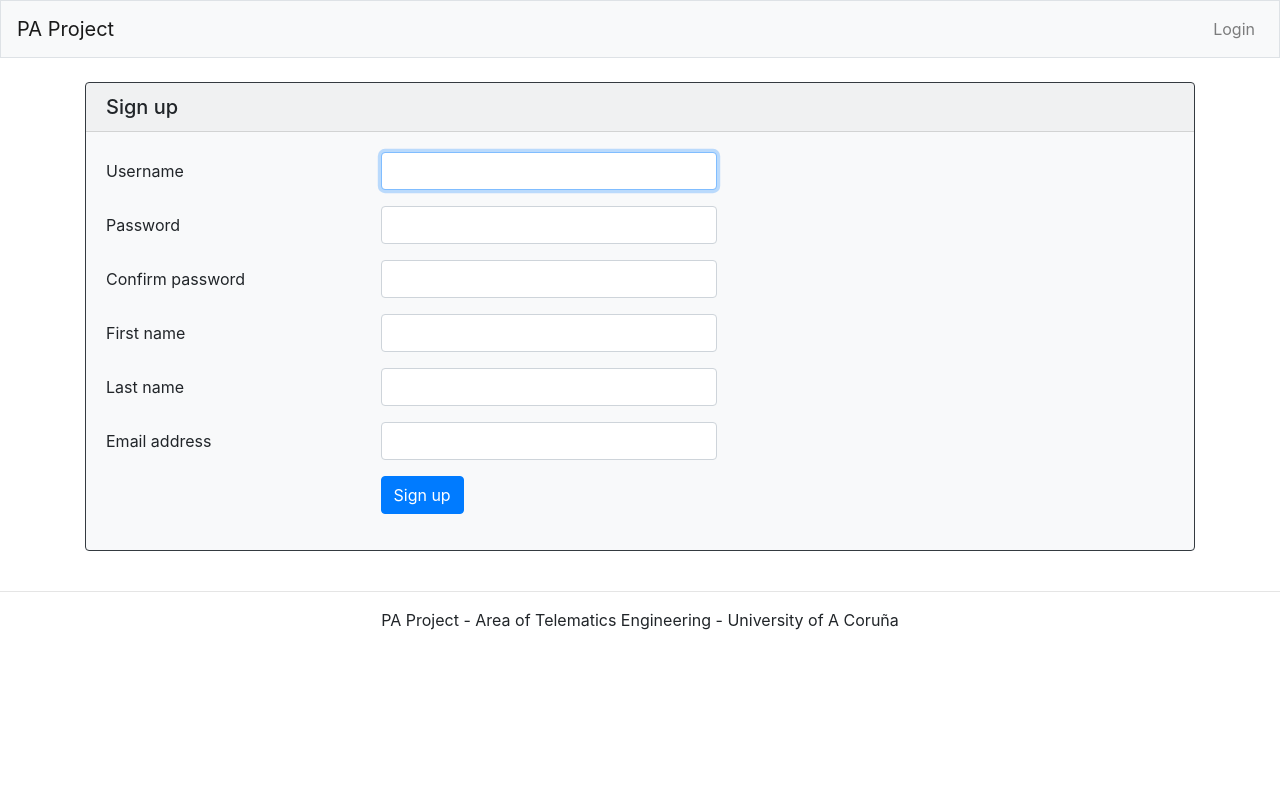
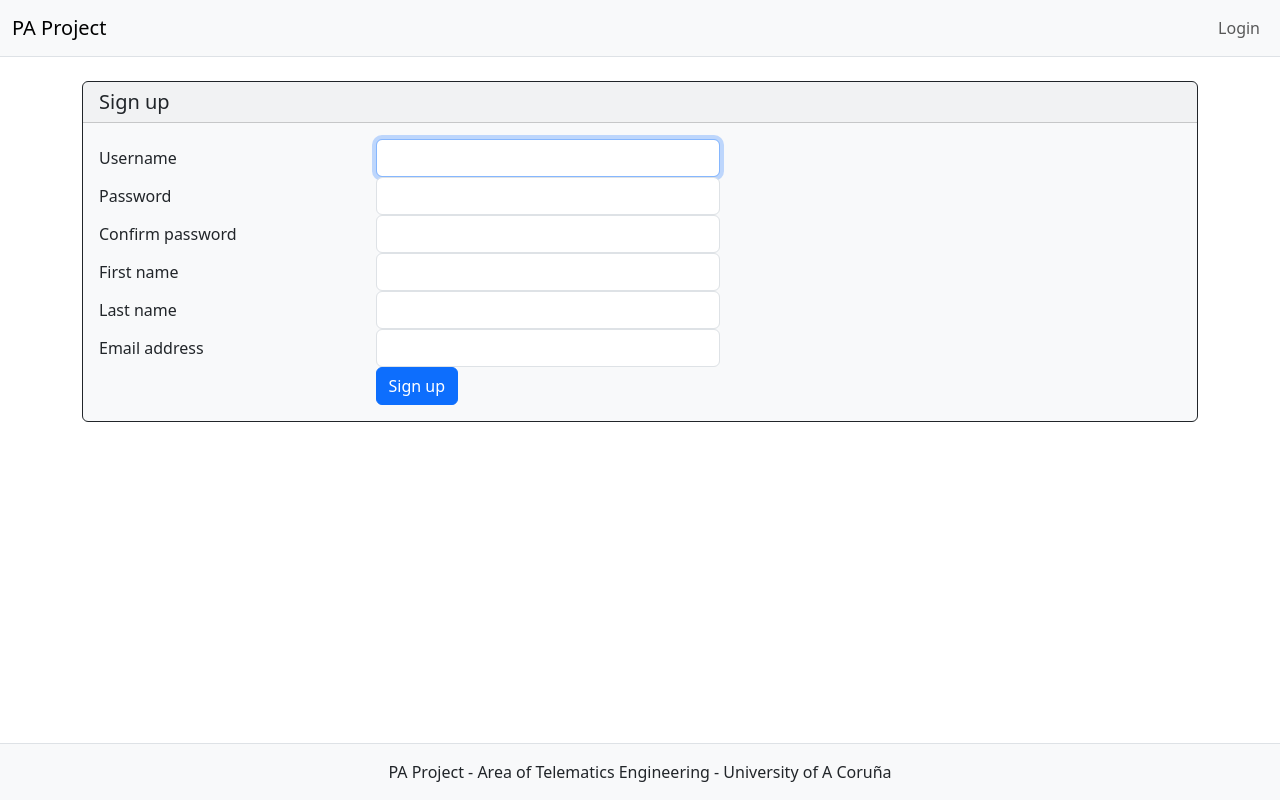
Before and after one commit to udc-fic-pa/pa-project, a React (Vite) app in the folder frontend/: page /users/signup in a window 1280 px wide. Built offline with nearby package versions, Linux system fonts and the light colour scheme.

Commit message:
Arranque de la migración a react-boostrap.
Se migra el layout.

```diff
--- a/frontend/package.json
+++ b/frontend/package.json
@@ -14,10 +14,9 @@
   "dependencies": {
     "@fortawesome/fontawesome-free": "^6.7.2",
     "@reduxjs/toolkit": "^2.5.1",
-    "bootstrap": "^4.6.2",
-    "jquery": "^3.7.1",
-    "popper.js": "^1.16.1",
+    "bootstrap": "^5.3.3",
     "react": "^19.0.0",
+    "react-bootstrap": "^2.10.9",
     "react-dom": "^19.0.0",
     "react-intl": "^7.1.6",
     "react-redux": "^9.2.0",
--- a/frontend/src/main.jsx
+++ b/frontend/src/main.jsx
@@ -5,8 +5,7 @@ import {BrowserRouter} from 'react-router';
 import {Provider} from 'react-redux';
 import {IntlProvider} from 'react-intl';
 
-import 'bootstrap/dist/css/bootstrap.css';
-import 'bootstrap';
+import 'bootstrap/dist/css/bootstrap.min.css';
 import '@fortawesome/fontawesome-free/css/fontawesome.css';
 import '@fortawesome/fontawesome-free/css/solid.css';
 
--- a/frontend/src/modules/app/components/App.jsx
+++ b/frontend/src/modules/app/components/App.jsx
@@ -26,7 +26,7 @@ const App = () => {
     }, [dispatch]);
 
     return (
-        <div>
+        <div className="d-flex flex-column min-vh-100">
             <Header/>
             <Body/>
             <Footer/>
--- a/frontend/src/modules/app/components/Body.jsx
+++ b/frontend/src/modules/app/components/Body.jsx
@@ -1,5 +1,6 @@
 import {useSelector} from 'react-redux';
 import {Route, Routes} from 'react-router';
+import Container from 'react-bootstrap/Container';
 
 import AppGlobalComponents from './AppGlobalComponents';
 import Home from './Home';
@@ -12,8 +13,7 @@ const Body = () => {
 
    return (
 
-        <div className="container">
-            <br/>
+       <Container className="my-4 justify-content-center flex-grow-1">
             <AppGlobalComponents/>
             <Routes>
                 <Route path="/*" element={<Home/>}/>
@@ -23,7 +23,7 @@ const Body = () => {
                 {!loggedIn && <Route path="/users/login" element={<Login/>}/>}
                 {!loggedIn && <Route path="/users/signup" element={<SignUp/>}/>}
             </Routes>
-        </div>
+       </Container>
 
     );
 
--- a/frontend/src/modules/app/components/Footer.jsx
+++ b/frontend/src/modules/app/components/Footer.jsx
@@ -1,16 +1,13 @@
 import {FormattedMessage} from 'react-intl';
+import Container from 'react-bootstrap/Container';
 
 const Footer = () => (
 
-    <div>
-        <br/>
-        <hr/>
-        <footer>
-            <p className="text-center">
-                <FormattedMessage id="project.app.Footer.text"/>
-            </p>
-        </footer>
-    </div>
+    <footer className="bg-light border-top text-center py-3 mt-auto">
+        <Container>
+            <FormattedMessage id="project.app.Footer.text"/>
+        </Container>
+    </footer>
 
 );
 
--- a/frontend/src/modules/app/components/Header.jsx
+++ b/frontend/src/modules/app/components/Header.jsx
@@ -1,6 +1,10 @@
 import {useSelector} from 'react-redux';
 import {Link} from 'react-router';
 import {FormattedMessage} from 'react-intl';
+import Navbar from 'react-bootstrap/Navbar';
+import Nav from 'react-bootstrap/Nav';
+import NavDropdown from 'react-bootstrap/NavDropdown';
+import Container from "react-bootstrap/Container";
 
 import users from '../../users';
 
@@ -10,62 +14,37 @@ const Header = () => {
 
     return (
 
-        <nav className="navbar navbar-expand-lg navbar-light bg-light border">
-            <Link className="navbar-brand" to="/">PA Project</Link>
-            <button className="navbar-toggler" type="button"
-                data-toggle="collapse" data-target="#navbarSupportedContent"
-                aria-controls="navbarSupportedContent" aria-expanded="false"
-                aria-label="Toggle navigation">
-                <span className="navbar-toggler-icon"></span>
-            </button>
+        <Navbar bg="light" expand="lg" className="border-bottom">
+            <Container fluid>
+                <Navbar.Brand as={Link} to="/">PA Project</Navbar.Brand>
+                <Navbar.Toggle aria-controls="navbarSupportedContent" className="mb-3"/>
+                <Navbar.Collapse id="navbarSupportedContent">
 
-            <div className="collapse navbar-collapse" id="navbarSupportedContent">
-
-                <ul className="navbar-nav mr-auto">
-                </ul>
-
-                {userName ?
-
-                <ul className="navbar-nav">
-
-                    <li className="nav-item dropdown">
-
-                        <a className="dropdown-toggle nav-link" href="/"
-                            data-toggle="dropdown">
-                            <span className="fa-solid fa-user"></span>&nbsp;
-                            {userName}
-                        </a>
-                        <div className="dropdown-menu dropdown-menu-right">
-                            <Link className="dropdown-item" to="/users/update-profile">
-                                <FormattedMessage id="project.users.UpdateProfile.title"/>
-                            </Link>
-                            <Link className="dropdown-item" to="/users/change-password">
-                                <FormattedMessage id="project.users.ChangePassword.title"/>
-                            </Link>
-                            <div className="dropdown-divider"></div>
-                            <Link className="dropdown-item" to="/users/logout">
-                                <FormattedMessage id="project.app.Header.logout"/>
-                            </Link>
-                        </div>
-
-                    </li>
-
-                </ul>
-
-                :
-
-                <ul className="navbar-nav">
-                    <li className="nav-item">
-                        <Link className="nav-link" to="/users/login">
-                            <FormattedMessage id="project.users.Login.title"/>
-                        </Link>
-                    </li>
-                </ul>
-
-                }
-
-            </div>
-        </nav>
+                    {userName ? (
+                        <Nav className="ms-auto">
+                            <NavDropdown title={<><span className="fa-solid fa-user"></span>&nbsp;{userName}</>} align="end" id="user-dropdown">
+                                <NavDropdown.Item as={Link} to="/users/update-profile">
+                                    <FormattedMessage id="project.users.UpdateProfile.title"/>
+                                </NavDropdown.Item>
+                                <NavDropdown.Item as={Link} to="/users/change-password">
+                                    <FormattedMessage id="project.users.ChangePassword.title"/>
+                                </NavDropdown.Item>
+                                <NavDropdown.Divider />
+                                <NavDropdown.Item as={Link} to="/users/logout">
+                                    <FormattedMessage id="project.app.Header.logout"/>
+                                </NavDropdown.Item>
+                            </NavDropdown>
+                        </Nav>
+                    ) : (
+                        <Nav className="ms-auto">
+                            <Nav.Link as={Link} to="/users/login">
+                                <FormattedMessage id="project.users.Login.title"/>
+                            </Nav.Link>
+                        </Nav>
+                    )}
+                </Navbar.Collapse>
+            </Container>
+        </Navbar>
 
     );
 
--- a/frontend/src/styles.css
+++ b/frontend/src/styles.css
@@ -1,7 +1,7 @@
-.navbar-collapse {
-    text-align: center;
+a:not([class]) {
+    text-decoration: none;
 }
 
-.form-group > label > span {
-    font-weight: bold;
+a:not([class]):hover {
+    text-decoration: underline;
 }
```
Also changed, not shown: 1 other file (tests, documents, lock files or other folders).
